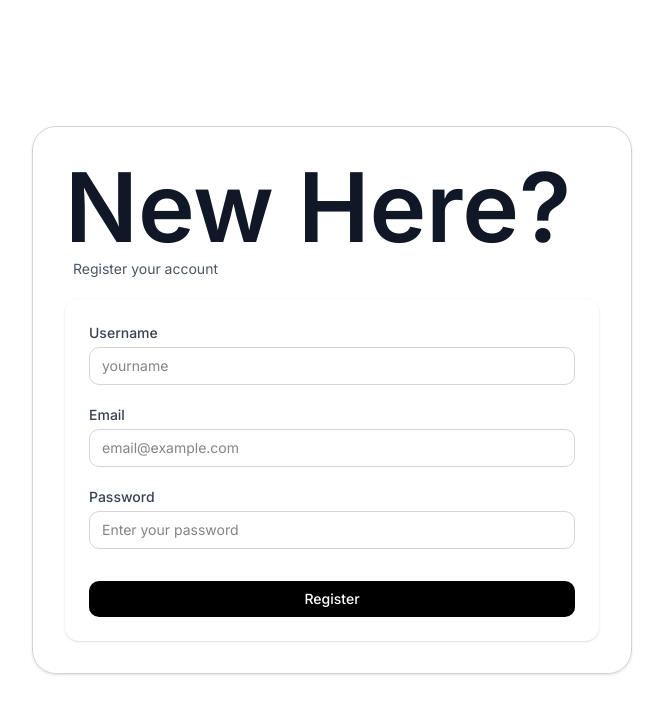
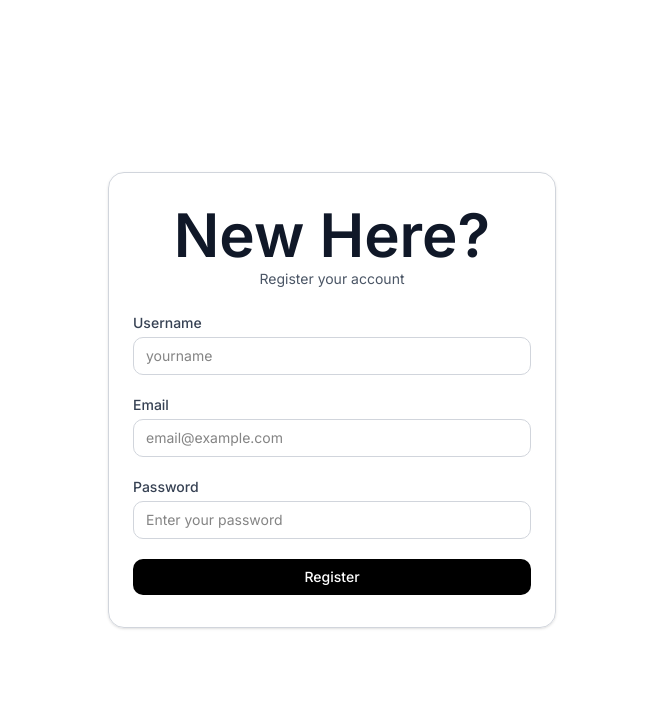
Before and after one commit to Kunalmadoliya/zod, a Next.js app: page /register in a window 1280 px wide. Shown: the top 714 px of the page, without its empty margins (308-971 px from the left). Built offline with nearby package versions, Linux system fonts and the light colour scheme.

Commit message:
done the ui  login register and verificaion

```diff
--- a/src/app/(auth)/email-verification/page.tsx
+++ b/src/app/(auth)/email-verification/page.tsx
@@ -30,9 +30,7 @@ const FormSchema = z.object({
 export default function VerifyOtpPage() {
   const form = useForm<z.infer<typeof FormSchema>>({
     resolver: zodResolver(FormSchema),
-    defaultValues: {
-      pin: "",
-    },
+    defaultValues: { pin: "" },
   })
 
   function onSubmit(data: z.infer<typeof FormSchema>) {
@@ -46,16 +44,19 @@ export default function VerifyOtpPage() {
   }
 
   return (
-    <div className="min-h-screen flex items-center justify-center px-4 ">
-      <div className="w-full sm:w-150 border border-gray-300 px-8 py-10 rounded-3xl shadow-sm ">
-        <h2 className="text-5xl sm:text-7xl font-semibold text-gray-900">
+    <div className="min-h-screen flex items-center justify-center px-4 py-6 bg-white">
+      <div className="w-full max-w-md border border-gray-300 px-6 py-8 rounded-2xl shadow-sm">
+
+        {/* Heading */}
+        <h2 className="text-4xl sm:text-6xl font-semibold text-gray-900 text-center">
           Verify OTP
         </h2>
 
-        <p className="text-sm text-gray-600 mt-2 px-1">
+        <p className="text-sm text-gray-600 mt-2 text-center">
           Enter the 6-digit code sent to your email
         </p>
 
+        {/* Form */}
         <Form {...form}>
           <form
             onSubmit={form.handleSubmit(onSubmit)}
@@ -65,8 +66,11 @@ export default function VerifyOtpPage() {
               control={form.control}
               name="pin"
               render={({ field }) => (
-                <FormItem>
-                  <FormLabel className="mb-1">One-Time Password</FormLabel>
+                <FormItem className="w-full flex flex-col items-center">
+                  <FormLabel className="mb-1 text-sm">
+                    One-Time Password
+                  </FormLabel>
+
                   <FormControl>
                     <InputOTP maxLength={6} {...field}>
                       <InputOTPGroup>
@@ -79,9 +83,11 @@ export default function VerifyOtpPage() {
                       </InputOTPGroup>
                     </InputOTP>
                   </FormControl>
+
                   <FormDescription className="mt-1">
                     Please enter the OTP sent to your email.
                   </FormDescription>
+
                   <FormMessage />
                 </FormItem>
               )}
--- a/src/app/(auth)/login/page.tsx
+++ b/src/app/(auth)/login/page.tsx
@@ -1,16 +1,17 @@
 "use client";
-import {signIn} from "next-auth/react";
-import {useRouter} from "next/navigation";
-import {useForm, SubmitHandler, SubmitErrorHandler} from "react-hook-form";
+import { signIn } from "next-auth/react";
+import { useRouter } from "next/navigation";
+import { useForm, SubmitHandler, SubmitErrorHandler } from "react-hook-form";
 
 const LoginPage = () => {
   type FormValues = {
-    identifier: string; // username or email in one field
+    identifier: string;
     password: string;
   };
 
   const router = useRouter();
-  const {register, handleSubmit} = useForm<FormValues>();
+  const { register, handleSubmit } = useForm<FormValues>();
+
   const onSubmit: SubmitHandler<FormValues> = async (data) => {
     const req = await signIn("credentials", {
       identifier: data.identifier,
@@ -18,30 +19,31 @@ const LoginPage = () => {
       redirect: false,
     });
 
-    if (req?.error) {
-      console.error(req.error);
-    } else {
-      router.push("/");
-    }
+    if (req?.error) console.error(req.error);
+    else router.push("/");
   };
+
   const onError: SubmitErrorHandler<FormValues> = (errors) =>
     console.log(errors);
+
   return (
-    <>
-      <div className="min-h-screen flex items-center justify-center  px-4 ">
-        <div className="w-full sm:w-130 border border-gray-300 px-3 shadow-sm text-sm focus:ring-2 focus:ring-black/70 focus:border-black outline-none p-5 py-8  sm:p-8 rounded-3xl ">
+    <div className="min-h-screen flex items-center justify-center px-4 py-6 bg-white">
+      <div className="w-full max-w-md border border-gray-300 px-6 py-8 shadow-sm rounded-2xl">
+
         {/* Heading */}
-          <div className=" ">
-            <h2 className="text-5xl sm:text-8xl font-semibold text-gray-900">
+        <div className="text-center mb-6">
+          <h2 className="text-4xl sm:text-6xl font-semibold text-gray-900">
             Helloo!
           </h2>
-            <p className="text-sm text-gray-600 mt-1 px-2">Login to your account</p>
+          <p className="text-sm text-gray-600 mt-1">
+            Login to your account
+          </p>
         </div>
 
         {/* Form */}
         <form
           onSubmit={handleSubmit(onSubmit, onError)}
-            className="bg-white  rounded-xl p-6 shadow-sm space-y-5 mt-5"
+          className="space-y-5"
         >
           {/* Identifier */}
           <div className="flex flex-col gap-1">
@@ -57,14 +59,14 @@ const LoginPage = () => {
           </div>
 
           {/* Password */}
-            <div className="flex flex-col gap-1 ">
+          <div className="flex flex-col gap-1">
             <label className="text-sm font-medium text-gray-700">
               Password
             </label>
             <input
               type="password"
               {...register("password")}
-                className="border border-gray-300 rounded-lg px-3 py-2 text-sm focus:ring-2 focus:ring-black/70 focus:border-black outline-none "
+              className="border border-gray-300 rounded-lg px-3 py-2 text-sm focus:ring-2 focus:ring-black/70 focus:border-black outline-none"
               placeholder="Enter your password"
             />
           </div>
@@ -72,14 +74,13 @@ const LoginPage = () => {
           {/* Button */}
           <button
             type="submit"
-              className="w-full bg-black text-white py-2 mt-3 rounded-lg text-sm font-medium hover:bg-black/90 transition"
+            className="w-full bg-black text-white py-2 rounded-lg text-sm font-medium hover:bg-black/90 transition"
           >
             Login
           </button>
         </form>
       </div>
     </div>
-    </>
   );
 };
 
--- a/src/app/(auth)/register/page.tsx
+++ b/src/app/(auth)/register/page.tsx
@@ -12,49 +12,33 @@ type FormValues = {
 const RegisterPage = () => {
   const {register, handleSubmit} = useForm<FormValues>();
   const router = useRouter();
+
   const onSubmit: SubmitHandler<FormValues> = async (data) => {
     const res = await fetch("/api/auth/register", {
       method: "POST",
       headers: {"Content-Type": "application/json"},
-      body: JSON.stringify({
-        username: data.username,
-        email: data.email,
-        password: data.password,
-      }),
+      body: JSON.stringify(data),
     });
-    const newData = await res.json();
 
-    console.log(newData);
+    if (res.ok) router.push("/email-verification");
+    else console.log("Error");
+  };
 
-
-    if (!res.ok) {
-      console.log("Error");
-    } else {
-     router.push('/email-verification')
-    }
-  };
   const onError: SubmitErrorHandler<FormValues> = (errors) =>
     console.log(errors);
 
   return (
-    <>
-      <div className="min-h-screen flex items-center justify-center  px-4 ">
-        <div className="w-full sm:w-150 border border-gray-300 px-3 shadow-sm text-sm focus:ring-2 focus:ring-black/70 focus:border-black outline-none p-5 py-8  sm:p-8 rounded-3xl ">
+    <div className="min-h-screen flex items-center justify-center px-4 py-6 bg-white">
+      <div className="w-full max-w-md border border-gray-300 px-6 py-8 shadow-sm rounded-2xl">
         {/* Heading */}
-          <div className=" ">
-            <h2 className="text-5xl sm:text-8xl font-semibold text-gray-900">
+        <div className="text-center mb-6">
+          <h2 className="text-4xl sm:text-6xl font-semibold text-gray-900">
             New Here?
           </h2>
-            <p className="text-sm text-gray-600 mt-1 px-2">
-              Register your account
-            </p>
+          <p className="text-sm text-gray-600 mt-1">Register your account</p>
         </div>
 
-          <div>
-            <form
-              onSubmit={handleSubmit(onSubmit, onError)}
-              className="bg-white  rounded-xl p-6 shadow-sm space-y-5 mt-5"
-            >
+        <form onSubmit={handleSubmit(onSubmit, onError)} className="space-y-5">
           <div className="flex flex-col gap-1">
             <label className="text-sm font-medium text-gray-700">
               Username
@@ -66,41 +50,38 @@ const RegisterPage = () => {
               placeholder="yourname"
             />
           </div>
+
           <div className="flex flex-col gap-1">
-                <label className="text-sm font-medium text-gray-700">
-                  Email
-                </label>
+            <label className="text-sm font-medium text-gray-700">Email</label>
             <input
-                  type="text"
+              type="email"
               {...register("email")}
               className="border border-gray-300 rounded-lg px-3 py-2 text-sm focus:ring-2 focus:ring-black/70 focus:border-black outline-none"
               placeholder="email@example.com"
             />
           </div>
 
-              <div className="flex flex-col gap-1 ">
+          <div className="flex flex-col gap-1">
             <label className="text-sm font-medium text-gray-700">
               Password
             </label>
             <input
               type="password"
               {...register("password")}
-                  className="border border-gray-300 rounded-lg px-3 py-2 text-sm focus:ring-2 focus:ring-black/70 focus:border-black outline-none "
+              className="border border-gray-300 rounded-lg px-3 py-2 text-sm focus:ring-2 focus:ring-black/70 focus:border-black outline-none"
               placeholder="Enter your password"
             />
           </div>
 
           <button
             type="submit"
-                className="w-full bg-black text-white py-2 mt-3 rounded-lg text-sm font-medium hover:bg-black/90 transition"
+            className="w-full bg-black text-white py-2 rounded-lg text-sm font-medium hover:bg-black/90 transition"
           >
             Register
           </button>
         </form>
       </div>
     </div>
-      </div>
-    </>
   );
 };
 
```
Lines whose indentation alone changed are shown as unchanged.
